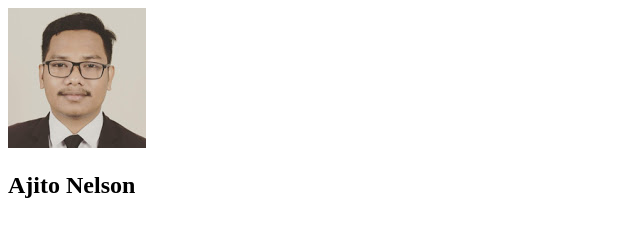
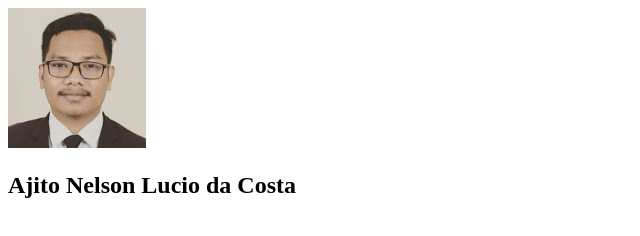
Before and after one commit to kharumalay/hau-nia-repo, a plain HTML site: page index.html in a window 1280 px wide. Shown: the whole page, without its empty margins (0-640 px from the left). Drawn offline with Linux system fonts and the light colour scheme.

Commit message:
aumenta naran

```diff
--- a/index.html
+++ b/index.html
@@ -6,7 +6,7 @@
   <body>
     <div>
         <img src="images/kharu.jpg" alt="profile image" />
-        <h2>Ajito Nelson</h2>
+        <h2>Ajito Nelson Lucio da Costa</h2>
      </div>
   </body>
 
```
